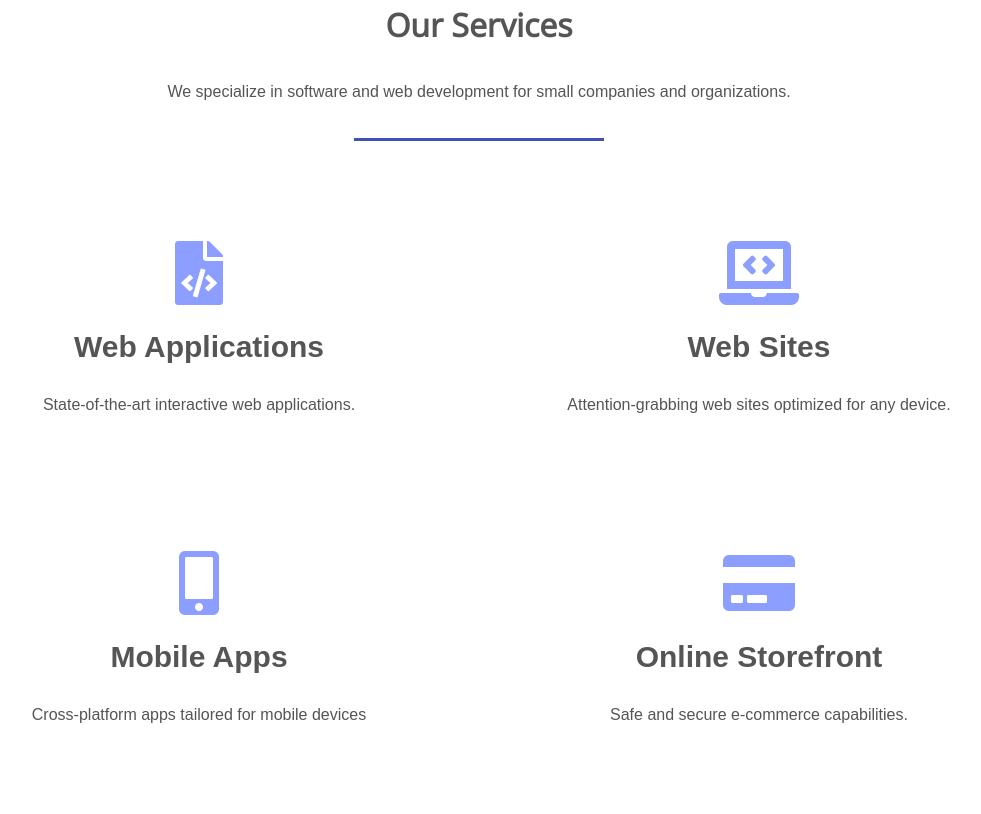
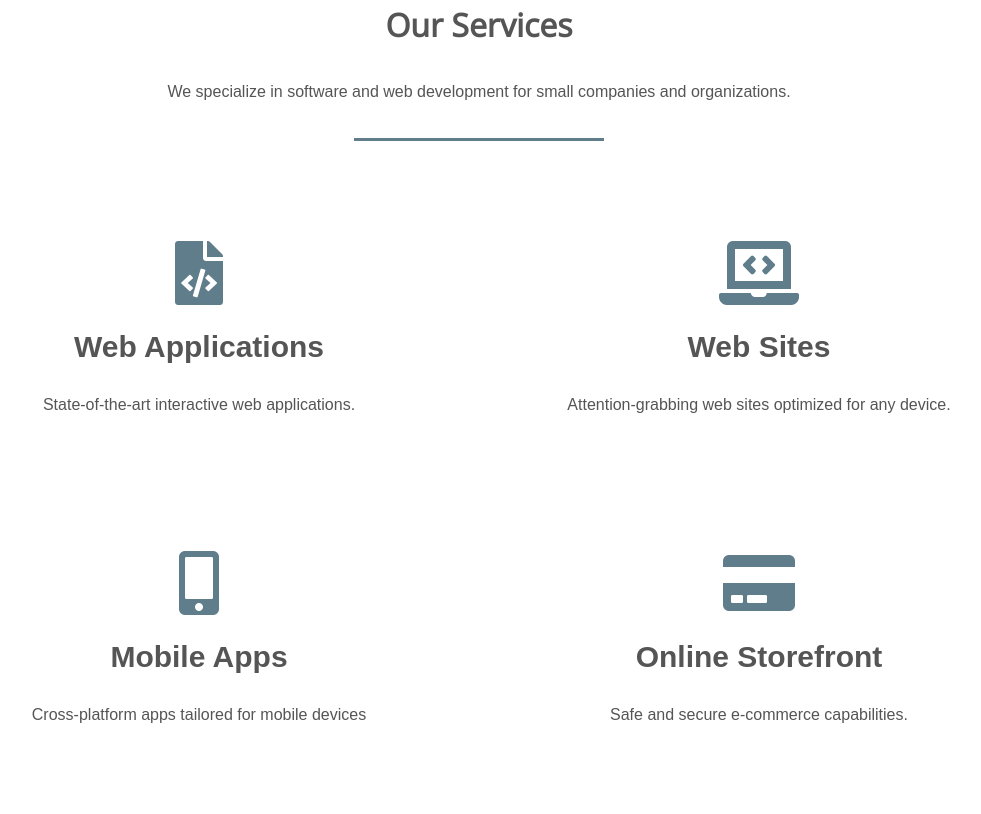
Before and after one commit to kcrites/landingpage, a plain HTML site: page index.html in a window 1280 px wide. Shown: the part 897-1711 px from the top of the page, without its empty margins (161-1142 px from the left). Drawn offline with nearby package versions, Linux system fonts and the light colour scheme.

Commit message:
Change icon color

```diff
--- a/style.css
+++ b/style.css
@@ -55,7 +55,7 @@ section:not(.hero):nth-child(even) {
 hr {
     width: 250px;
     height: 3px;
-    background-color: #3f51b5;
+    background-color: #607d8b;
     border: 0;
     margin-bottom: 50px;
 }
@@ -231,7 +231,7 @@ header div {
 }
 
 .offerings .grid li i {
-    color: #8c9eff;
+    color: #607d8b;
 }
 
 .offerings .grid li h4 {
```
